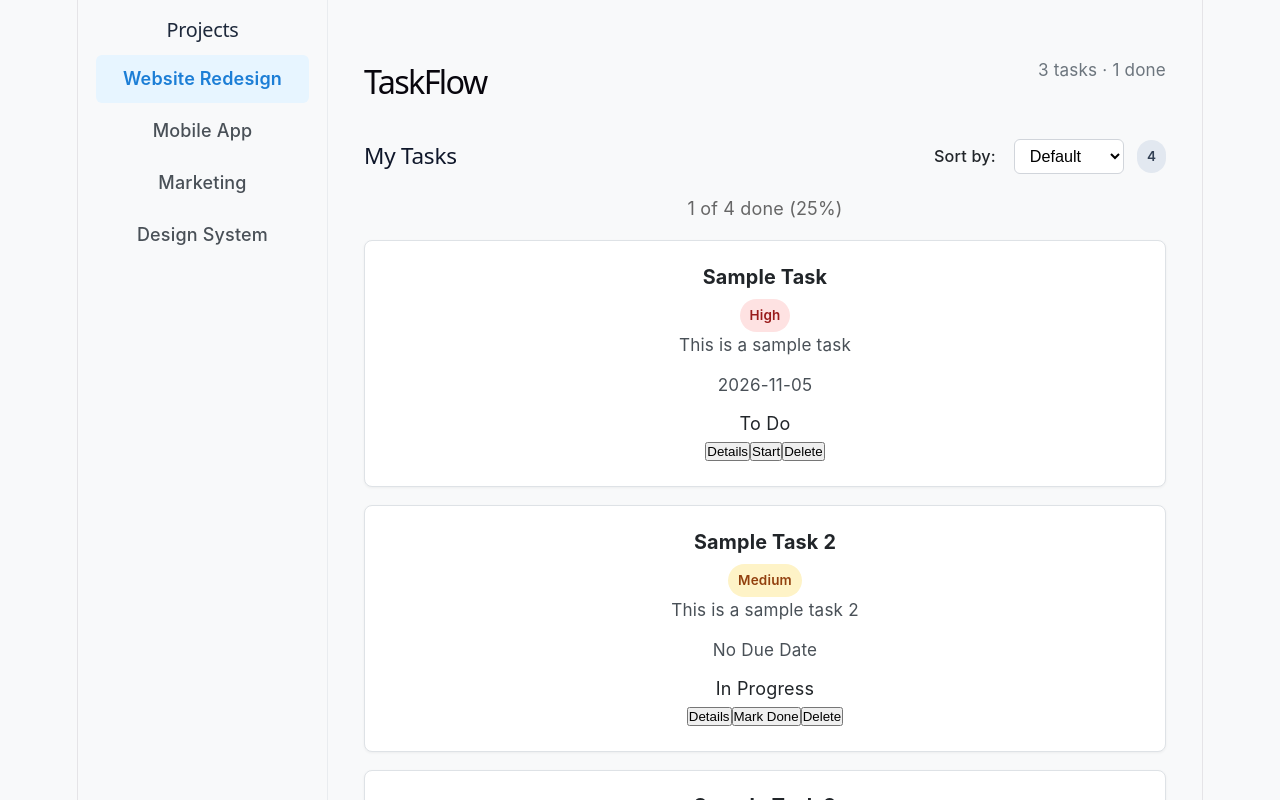
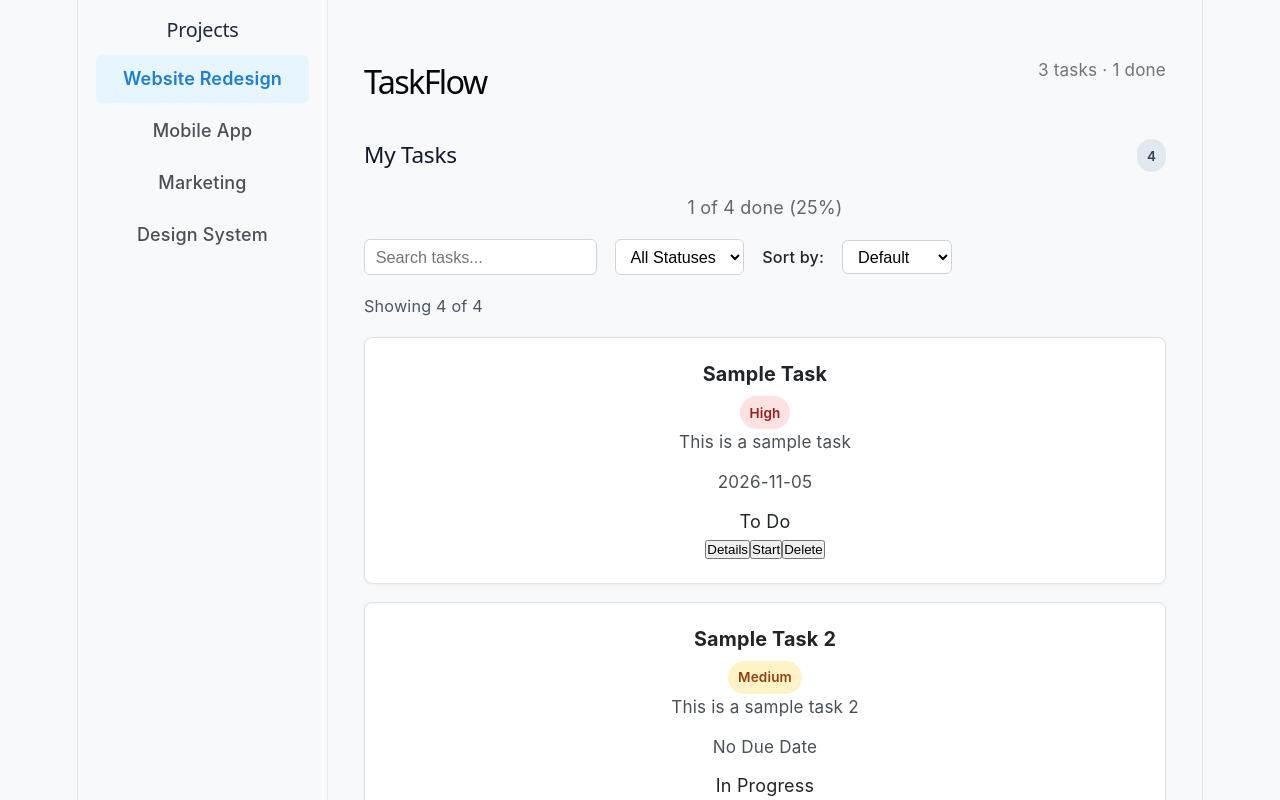
Before and after one commit to Elnour1/javascript-everywhere, a React (Vite) app in the folder day-07/react/: page / in a window 1280 px wide. Shown: the top 800 px of the page. Built offline with nearby package versions, Linux system fonts and the light colour scheme.

Commit message:
feat: add results summary and conditional clear filters button

```diff
--- a/day-07/react/src/components/TaskList.tsx
+++ b/day-07/react/src/components/TaskList.tsx
@@ -1,7 +1,7 @@
 import { useState } from "react";
 import { tasks as initialTasks } from "../data/tasks";
-import type { Task, SortOption } from "../types/task";
-import TaskCard from "./TaskCard";
+import type { Task, TaskStatus, SortOption } from "../types/task";
+import TaskCard from "../components/TaskCard";
 import TaskFilters from "./TaskFilters";
 import Section from "./Section";
 import { Badge } from "./Badge";
@@ -9,11 +9,49 @@
 function TaskList() {
   const [tasks, setTasks] = useState<Task[]>(initialTasks);
   const [lastDeletedTask, setLastDeletedTask] = useState<Task | null>(null);
+
+  const [searchQuery, setSearchQuery] = useState<string>("");
+  const [statusFilter, setStatusFilter] = useState<TaskStatus | "all">("all");
   const [sortBy, setSortBy] = useState<SortOption>("default");
 
   const totalTasks = tasks.length;
   const completedTasks = tasks.filter((task) => task.status === "done").length;
   const percentage = totalTasks > 0 ? Math.round((completedTasks / totalTasks) * 100) : 0;
+
+  const filteredTasks = tasks.filter((task) => {
+    const matchesSearch =
+      task.title.toLowerCase().includes(searchQuery.toLowerCase()) ||
+      (task.description ?? "").toLowerCase().includes(searchQuery.toLowerCase());
+
+    const matchesStatus = statusFilter === "all" || task.status === statusFilter;
+
+    return matchesSearch && matchesStatus;
+  });
+
+  // 2. فرز المهام المصفاة على نسخة من المصفوفة
+  const displayedTasks = [...filteredTasks].sort((a, b) => {
+    if (sortBy === "title") {
+      return a.title.localeCompare(b.title);
+    }
+
+    if (sortBy === "dueDate") {
+      if (!a.dueDate && !b.dueDate) return 0;
+      if (!a.dueDate) return 1;
+      if (!b.dueDate) return -1;
+      return a.dueDate.localeCompare(b.dueDate);
+    }
+
+    return 0;
+  });
+  const isFilterActive =
+    searchQuery.trim() !== "" || statusFilter !== "all" || sortBy !== "default";
+
+
+  function handleClearFilters() {
+    setSearchQuery("");
+    setStatusFilter("all");
+    setSortBy("default");
+  }
 
   function handleSelectTask(id: number) {
     console.log(`Task selected with id: ${id}`);
@@ -40,7 +78,7 @@
         if (task.id === taskId) {
           return {
             ...task,
-            status: task.status === "done" ? "todo" : "done",
+            status: nextStatus(task.status),
           };
         }
         return task;
@@ -48,36 +86,93 @@
     );
   }
 
-  const displayedTasks = [...tasks].sort((a, b) => {
-    if (sortBy === "title") {
-      return a.title.localeCompare(b.title);
-    }
-
-    if (sortBy === "dueDate") {
-      if (!a.dueDate && !b.dueDate) return 0;
-      if (!a.dueDate) return 1;
-      if (!b.dueDate) return -1;
-      return a.dueDate.localeCompare(b.dueDate);
-    }
-
-    return 0;
-  });
-
   return (
     <Section
       title="My Tasks"
-      action={
-        <div style={{ display: "flex", alignItems: "center", gap: "0.75rem" }}>
-          <TaskFilters sortBy={sortBy} onSortChange={setSortBy} />
-          <Badge tone="neutral">{totalTasks}</Badge>
-        </div>
-      }
+      action={<Badge tone="neutral">{totalTasks}</Badge>}
     >
       <p className="task-progress" style={{ margin: "0 0 1rem 0", color: "#666" }}>
         {totalTasks === 0
           ? "0 tasks (0%)"
           : `${completedTasks} of ${totalTasks} done (${percentage}%)`}
       </p>
+
+      <div
+        className="filter-bar"
+        style={{
+          display: "flex",
+          flexWrap: "wrap",
+          gap: "1rem",
+          alignItems: "center",
+          marginBottom: "1rem",
+        }}
+      >
+        <input
+          type="text"
+          placeholder="Search tasks..."
+          value={searchQuery}
+          onChange={(e) => setSearchQuery(e.target.value)}
+          style={{
+            padding: "0.4rem 0.6rem",
+            borderRadius: "6px",
+            border: "1px solid #d1d5db",
+            fontSize: "0.9rem",
+          }}
+        />
+
+        <select
+          value={statusFilter}
+          onChange={(e) => setStatusFilter(e.target.value as TaskStatus | "all")}
+          style={{
+            padding: "0.4rem 0.6rem",
+            borderRadius: "6px",
+            border: "1px solid #d1d5db",
+            backgroundColor: "#fff",
+            fontSize: "0.9rem",
+          }}
+        >
+          <option value="all">All Statuses</option>
+          <option value="todo">To Do</option>
+          <option value="in-progress">In Progress</option>
+          <option value="done">Done</option>
+        </select>
+
+        <TaskFilters sortBy={sortBy} onSortChange={setSortBy} />
+      </div>
+
+      <div
+        className="results-summary"
+        style={{
+          display: "flex",
+          alignItems: "center",
+          gap: "1rem",
+          marginBottom: "1rem",
+          fontSize: "0.9rem",
+          color: "#4b5563",
+        }}
+      >
+        <span>
+          Showing {displayedTasks.length} of {totalTasks}
+        </span>
+
+        {isFilterActive && (
+          <button
+            type="button"
+            onClick={handleClearFilters}
+            style={{
+              padding: "0.25rem 0.6rem",
+              fontSize: "0.85rem",
+              borderRadius: "4px",
+              border: "1px solid #d1d5db",
+              backgroundColor: "#f9fafb",
+              color: "#dc2626",
+              cursor: "pointer",
+            }}
+          >
+            Clear filters
+          </button>
+        )}
+      </div>
 
       {lastDeletedTask && (
         <div
@@ -113,6 +208,7 @@
         </div>
       )}
 
+      {/* قائمة المهام */}
       <div className="task-list">
         {displayedTasks.map((task, index) => (
           <TaskCard
```
